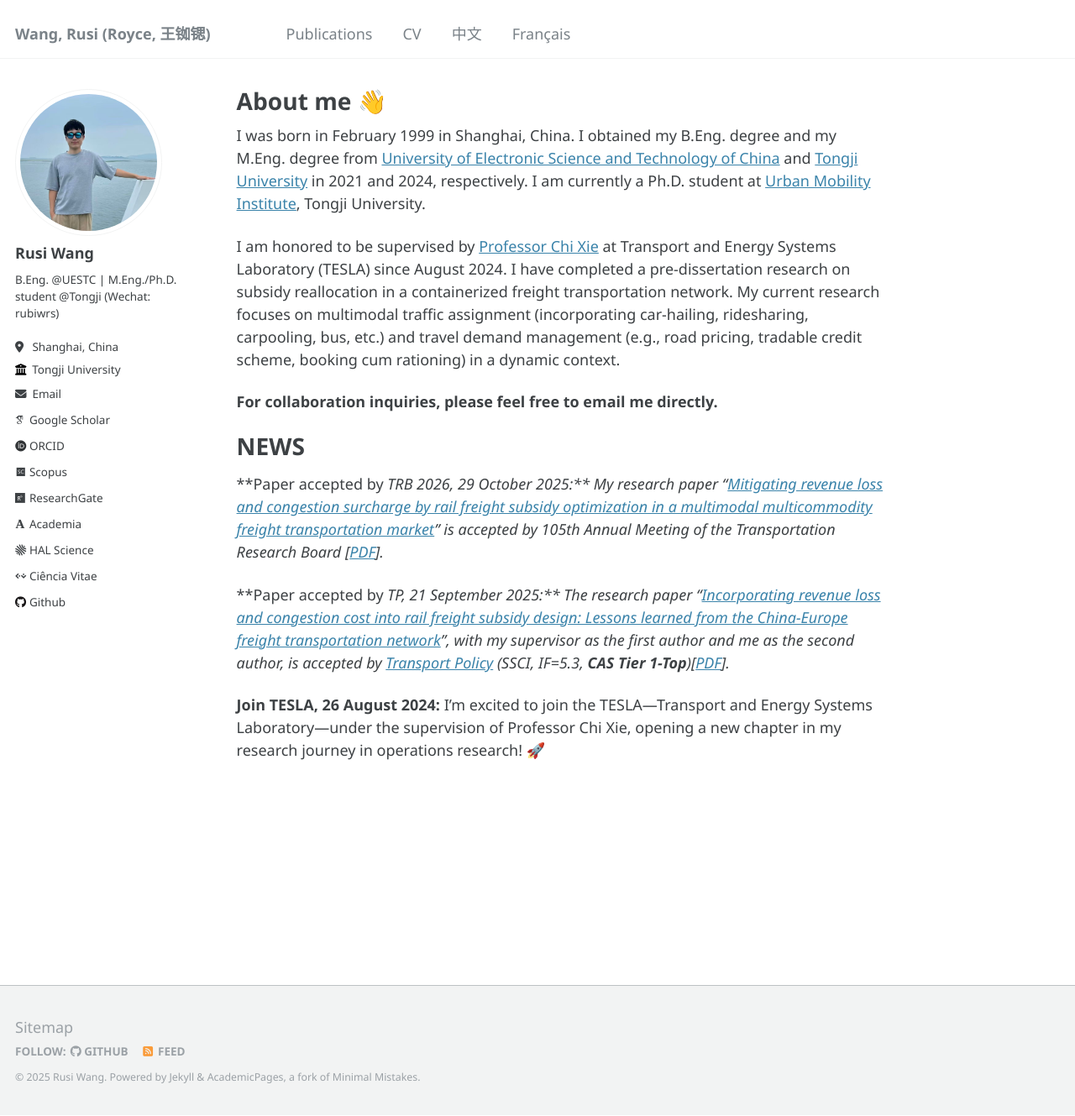
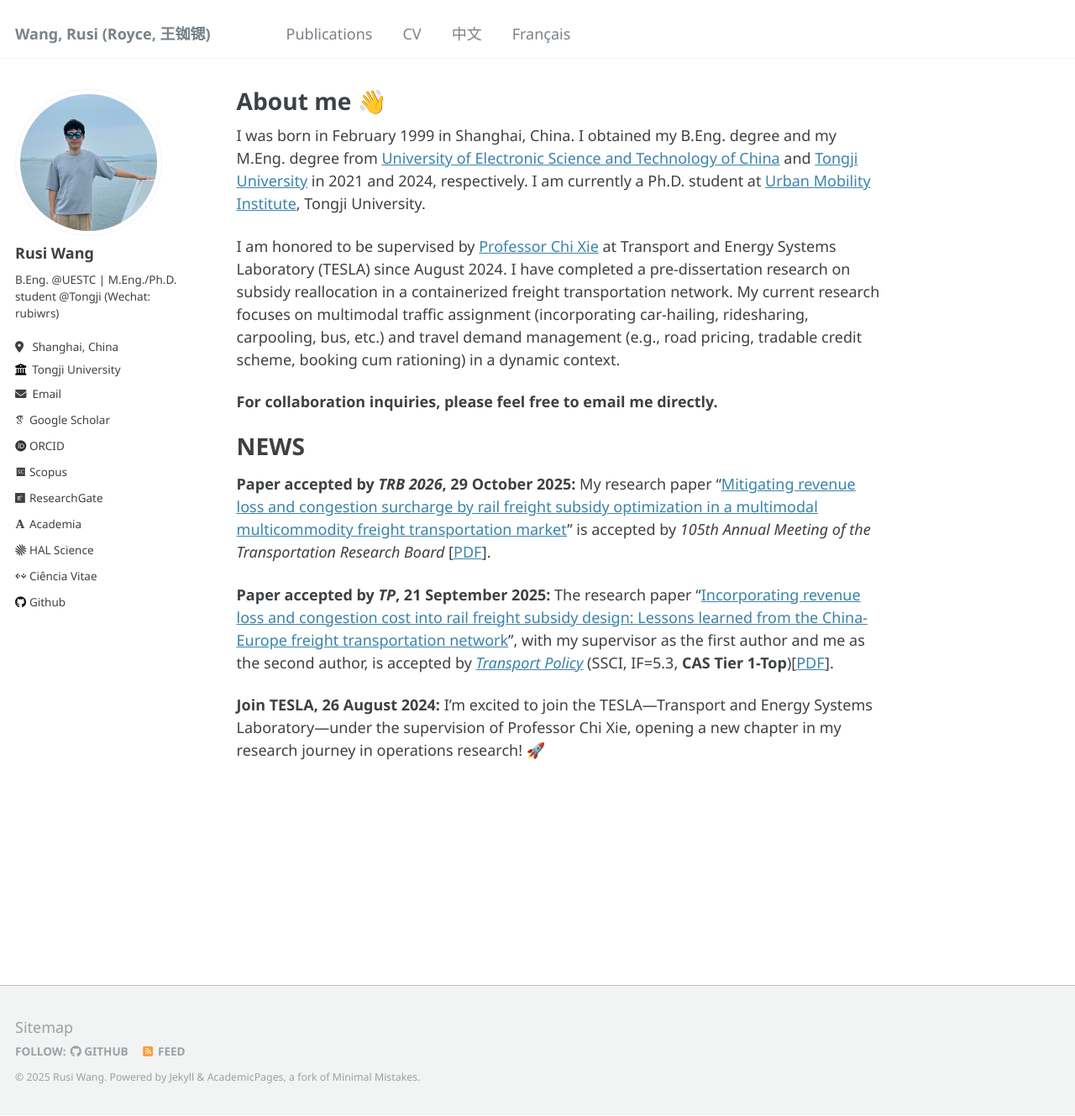
Before and after one commit to RusiWang99/RusiWang99.github.io, a Jekyll site: the page built from _pages/about.md, in a window 1280 px wide and 1329 px high. Shown: the whole window at 84% size. Built offline with Jekyll 4.4.1, drawn with Linux system fonts in a browser that asks for light colours; some web fonts are replaced.

```diff
--- a/_pages/about.md
+++ b/_pages/about.md
@@ -15,8 +15,8 @@ I am honored to be supervised by [Professor Chi Xie](https://scholar.google.com/
 
 # NEWS
 
-**Paper accepted by <em>TRB 2026<em>, 29 October 2025:** My research paper "[Mitigating revenue loss and congestion surcharge by rail freight subsidy optimization in a multimodal multicommodity freight transportation market](https://rusiwang99.github.io/publication/2026-01-11-Mitigating%20revenue%20loss%20and%20congestion%20surcharge%20by%20rail%20freight%20subsidy%20optimization%20in%20a%20multimodal%20multicommodity%20freight%20transportation%20market)" is accepted by <em>105th Annual Meeting of the Transportation Research Board</em> [[PDF](https://rusiwang99.github.io/files/TRBAM-26-04956.pdf)].
+**Paper accepted by <em>TRB 2026</em>, 29 October 2025:** My research paper "[Mitigating revenue loss and congestion surcharge by rail freight subsidy optimization in a multimodal multicommodity freight transportation market](https://rusiwang99.github.io/publication/2026-01-11-Mitigating%20revenue%20loss%20and%20congestion%20surcharge%20by%20rail%20freight%20subsidy%20optimization%20in%20a%20multimodal%20multicommodity%20freight%20transportation%20market)" is accepted by <em>105th Annual Meeting of the Transportation Research Board</em> [[PDF](https://rusiwang99.github.io/files/TRBAM-26-04956.pdf)].
 
-**Paper accepted by <em>TP<em>, 21 September 2025:** The research paper "[Incorporating revenue loss and congestion cost into rail freight subsidy design: Lessons learned from the China-Europe freight transportation network](https://rusiwang99.github.io/publication/2025-09-23-Incorporating%20revenue%20loss%20and%20congestion%20cost%20into%20rail%20freight%20subsidy%20design%20Lessons%20learned%20from%20the%20China-Europe%20freight%20transportation%20network)", with my supervisor as the first author and me as the second author, is accepted by [<em>Transport Policy</em>](https://www.sciencedirect.com/journal/transport-policy) (SSCI, IF=5.3, <strong>CAS Tier 1-Top</strong>)[[PDF](https://rusiwang99.github.io/files/JTRP_103819.pdf)].
+**Paper accepted by <em>TP</em>, 21 September 2025:** The research paper "[Incorporating revenue loss and congestion cost into rail freight subsidy design: Lessons learned from the China-Europe freight transportation network](https://rusiwang99.github.io/publication/2025-09-23-Incorporating%20revenue%20loss%20and%20congestion%20cost%20into%20rail%20freight%20subsidy%20design%20Lessons%20learned%20from%20the%20China-Europe%20freight%20transportation%20network)", with my supervisor as the first author and me as the second author, is accepted by [<em>Transport Policy</em>](https://www.sciencedirect.com/journal/transport-policy) (SSCI, IF=5.3, <strong>CAS Tier 1-Top</strong>)[[PDF](https://rusiwang99.github.io/files/JTRP_103819.pdf)].
 
 **Join TESLA, 26 August 2024:** I'm excited to join the TESLA&mdash;Transport and Energy Systems Laboratory&mdash;under the supervision of Professor Chi Xie, opening a new chapter in my research journey in operations research! 🚀
```
